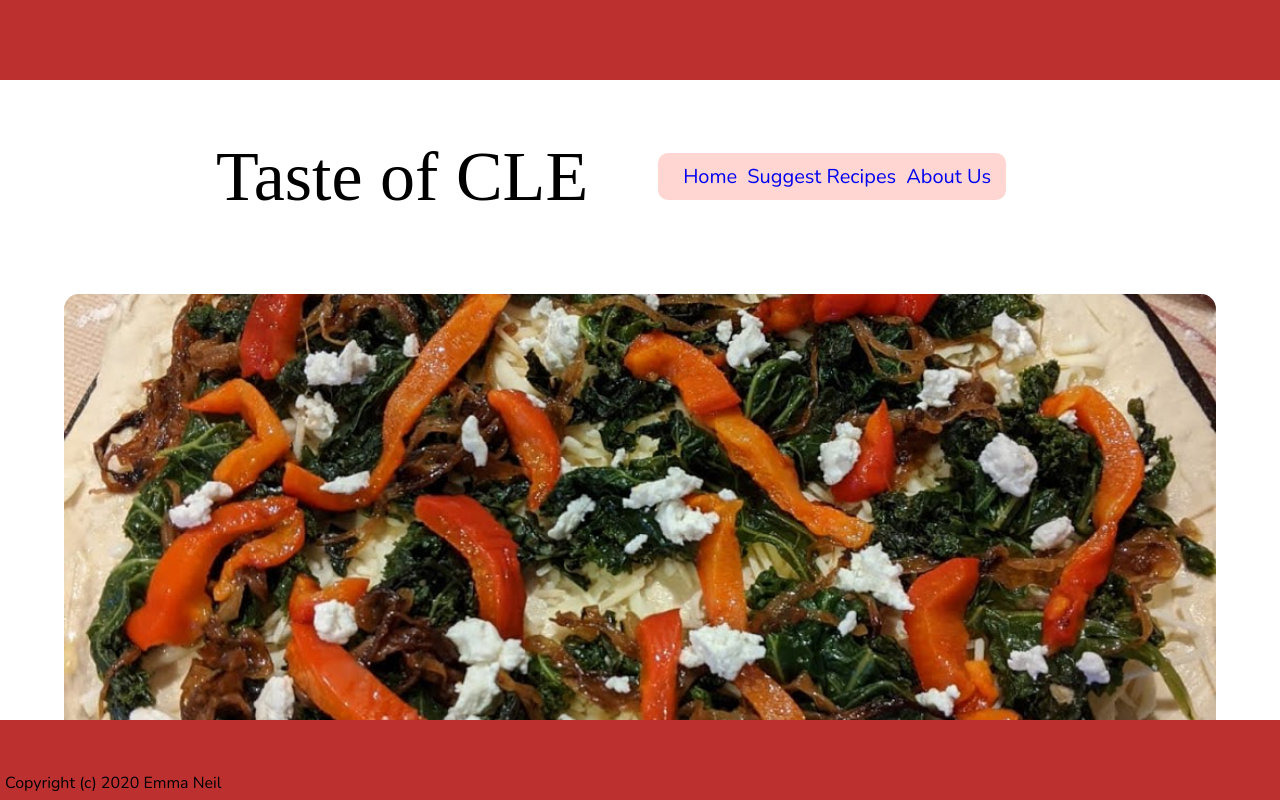
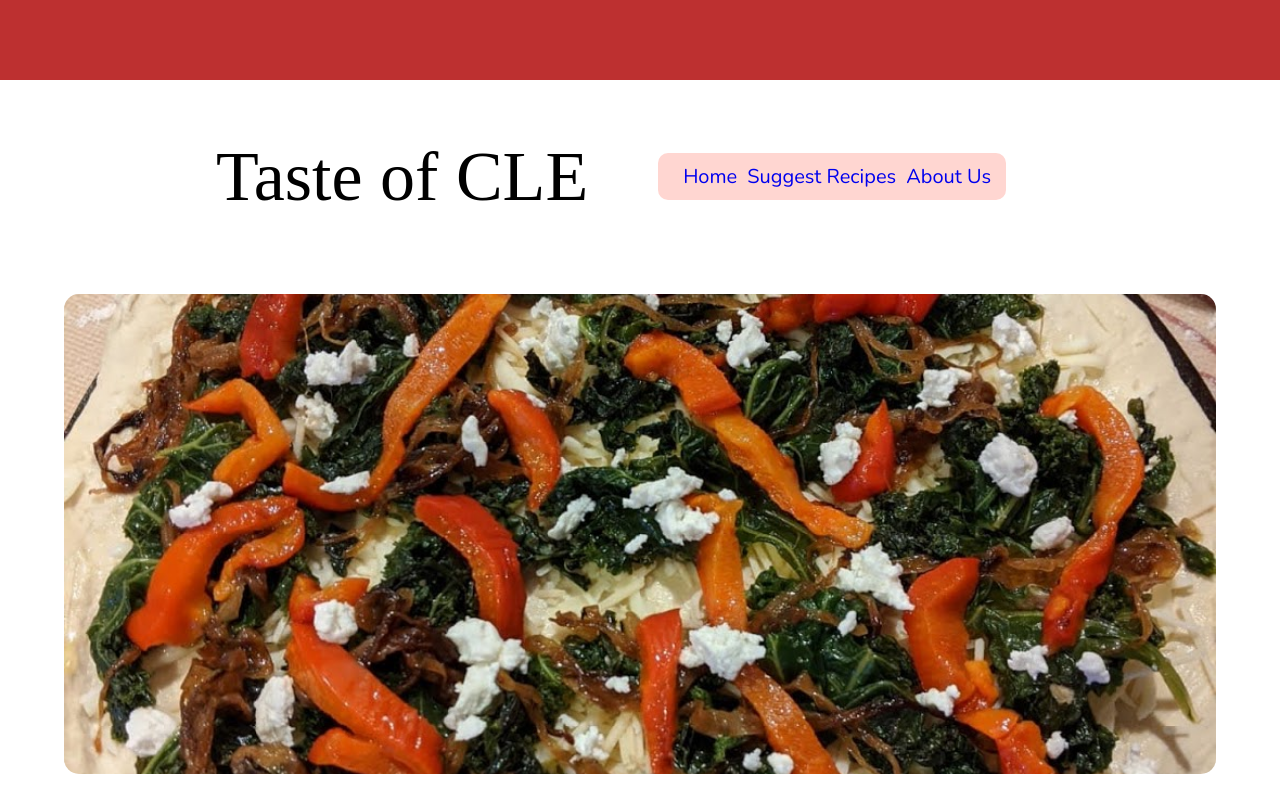
Before and after one commit to tree-hugger722/cooking-blog-react, a React (Create React App) app: page / in a window 1280 px wide. Shown: the top 800 px of the page. Built offline with nearby package versions, Linux system fonts and the light colour scheme; a web font is replaced by a local one.

Commit message:
changed footer styling to fix form error

```diff
--- a/src/App.css
+++ b/src/App.css
@@ -7,7 +7,7 @@
 }
 
 .content-above-footer {
-  height: calc(100vh - 5em);
+  min-height: calc(100vh - 5em);
 }
 
 p {
--- a/src/Components/Footer/Footer.css
+++ b/src/Components/Footer/Footer.css
@@ -6,7 +6,6 @@ footer {
   bottom: 0;
   display: flex;
   align-items: flex-end;
-  position: fixed;
 }
 
 #footer-text {
```
